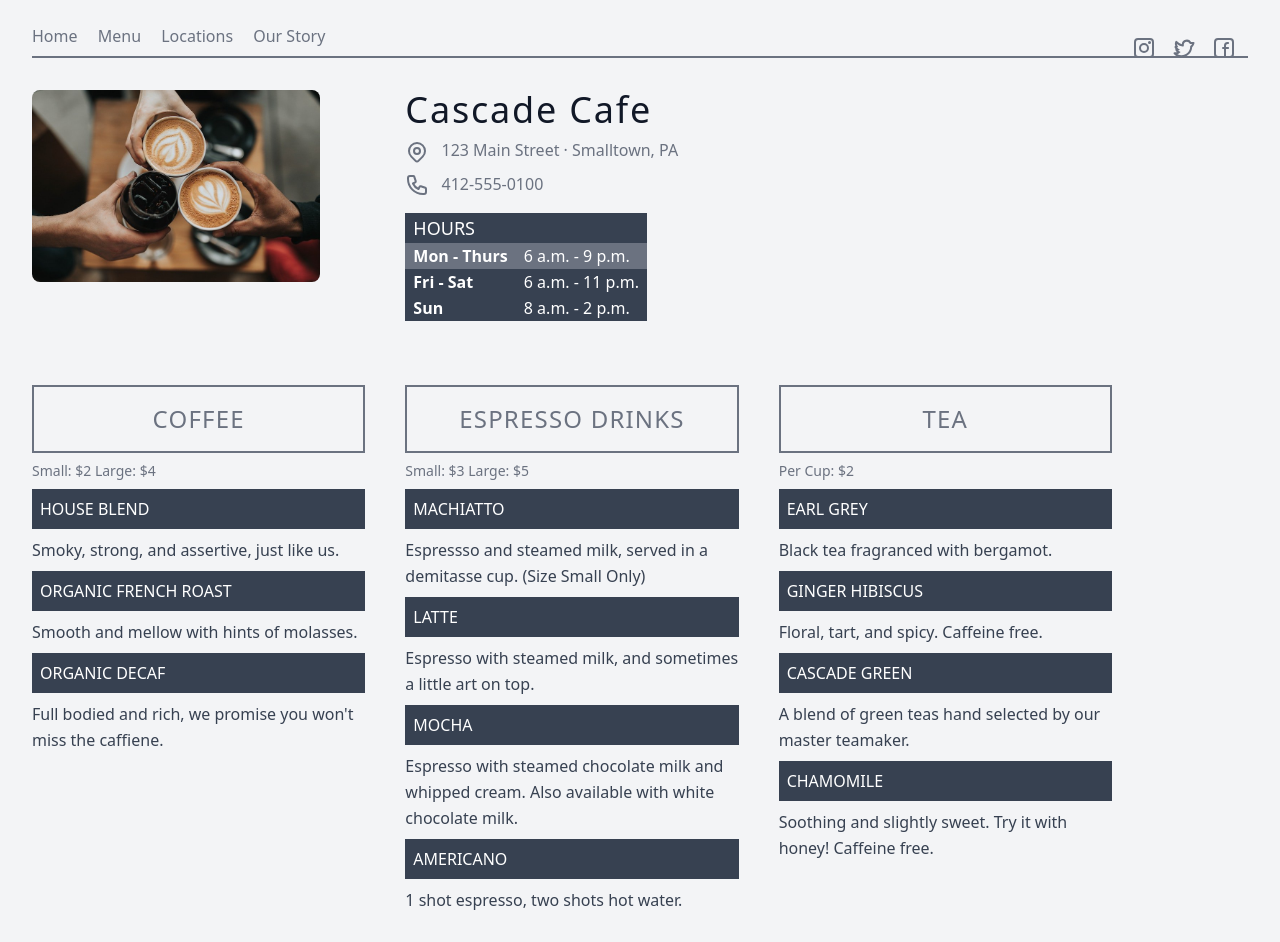
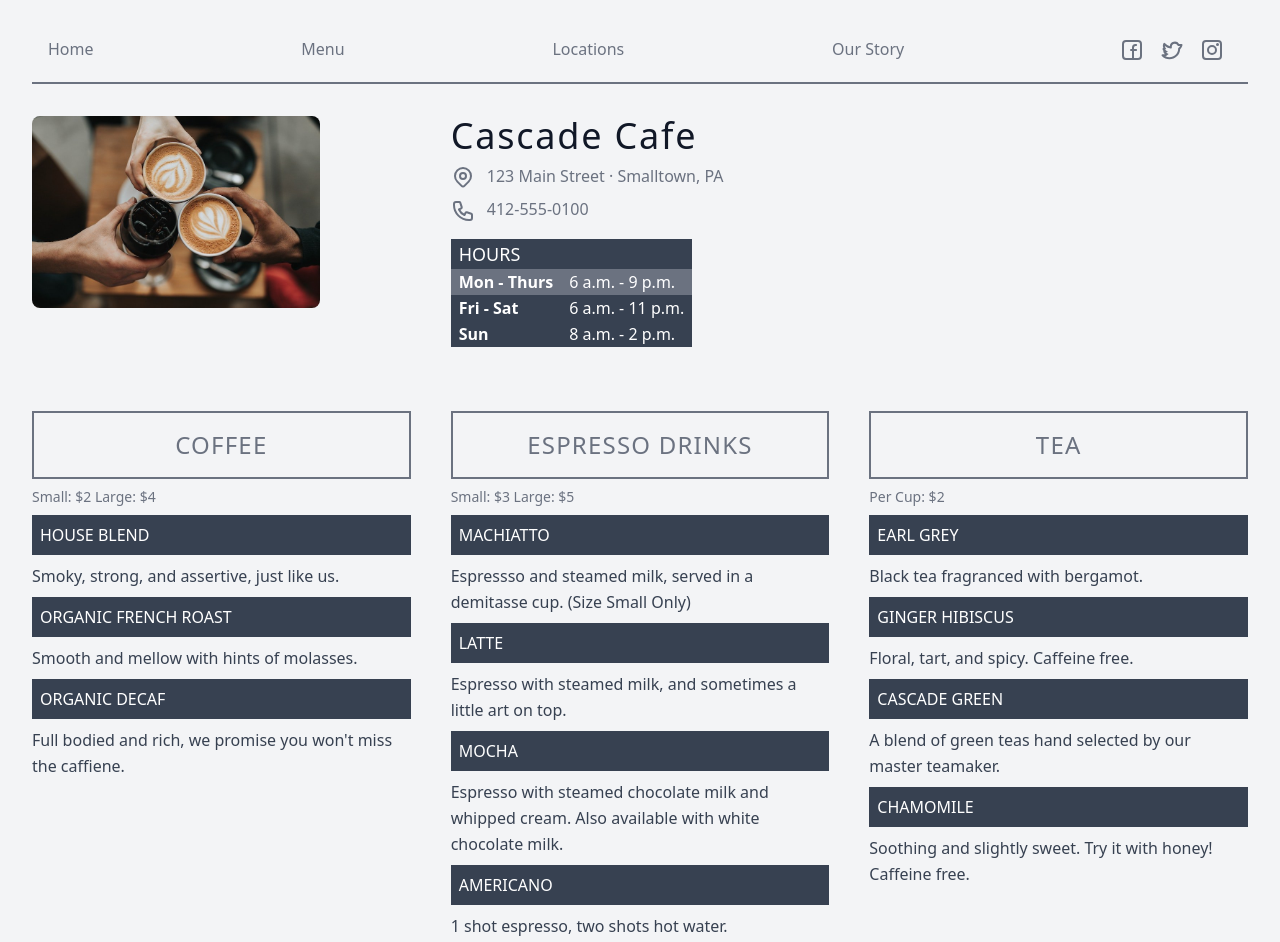
Before and after one commit to justingolden21/cascade-cafe-code-pen-challenge, a website: page docs/index.html in a window 1280 px wide. Shown: the top 942 px of the page. Drawn offline with Linux system fonts and the light colour scheme.

Commit message:
fix nav socials

```diff
--- a/docs/index.html
+++ b/docs/index.html
@@ -19,16 +19,18 @@
         <a href="#coffee">Menu</a>
         <a href="#">Locations</a>
         <a href="#">Our Story</a>
+        <div class="flex">
+            <a href="#" class="social" title="facebook">
+                <svg class="inline w-6 h-6" fill="none" viewBox="0 0 24 24" xmlns="http://www.w3.org/2000/svg"><path fill-rule="evenodd" clip-rule="evenodd" d="M2 6a4 4 0 0 1 4-4h12a4 4 0 0 1 4 4v12a4 4 0 0 1-4 4H6a4 4 0 0 1-4-4V6zm4-2a2 2 0 0 0-2 2v12a2 2 0 0 0 2 2h6v-7h-1a1 1 0 1 1 0-2h1V9.5A3.5 3.5 0 0 1 15.5 6h.6a1 1 0 1 1 0 2h-.6A1.5 1.5 0 0 0 14 9.5V11h2.1a1 1 0 1 1 0 2H14v7h4a2 2 0 0 0 2-2V6a2 2 0 0 0-2-2H6z" fill="currentColor"/></svg>
+            </a>
+            <a href="#" class="social" title="twitter">
+                <svg class="inline w-6 h-6" fill="none" viewBox="0 0 24 24" xmlns="http://www.w3.org/2000/svg"><path fill-rule="evenodd" clip-rule="evenodd" d="M14.849 5.658a3.086 3.086 0 0 0-3.027 3.693 1 1 0 0 1-1.103 1.188 11.167 11.167 0 0 1-5.834-2.544c.031.602.24 1.242.693 1.912l.679 1.004-1.115.475-.215.092c.16.183.352.37.567.555a8.22 8.22 0 0 0 .91.676l.011.007h.001l1.548.939-1.62.81c-.08.04-.16.076-.24.108a5.34 5.34 0 0 0 1.142.726l1.39.657-1.164 1.004c-.635.548-1.274.957-2.103 1.173A8.748 8.748 0 0 0 9.5 19.16c4.806 0 8.676-3.835 8.676-8.534v-.52l.425-.299c.664-.466 1.133-1.096 1.469-1.817h-2.16l-.272-.57a3.086 3.086 0 0 0-2.788-1.762zm-11.28 7.3a1 1 0 0 0-.237.797c.113.801.592 1.491 1.122 2.018.144.143.298.28.46.411l-.075.02c-.481.12-1.13.145-2.211.04a1 1 0 0 0-.813 1.694 10.716 10.716 0 0 0 7.684 3.222c5.713 0 10.399-4.436 10.664-10.034 1.29-1.083 1.935-2.55 2.283-3.883a1 1 0 0 0-.968-1.253h-2.353A5.086 5.086 0 0 0 9.78 8.329a9.214 9.214 0 0 1-4.721-2.975 1 1 0 0 0-1.673.23C2.78 6.906 2.664 8.43 3.34 9.98l-.234.1a1 1 0 0 0-.57 1.193c.186.652.604 1.228 1.032 1.685z" fill="currentColor"/></svg>
+            </a>
+            <a href="#" class="social" title="instagram">
+                <svg class="inline w-6 h-6" fill="none" viewBox="0 0 24 24" xmlns="http://www.w3.org/2000/svg"><path fill-rule="evenodd" clip-rule="evenodd" d="M2 6a4 4 0 0 1 4-4h12a4 4 0 0 1 4 4v12a4 4 0 0 1-4 4H6a4 4 0 0 1-4-4V6zm4-2a2 2 0 0 0-2 2v12a2 2 0 0 0 2 2h12a2 2 0 0 0 2-2V6a2 2 0 0 0-2-2H6zm6 5a3 3 0 1 0 0 6 3 3 0 0 0 0-6zm-5 3a5 5 0 1 1 10 0 5 5 0 0 1-10 0zm10.5-4a1.5 1.5 0 1 0 0-3 1.5 1.5 0 0 0 0 3z" fill="currentColor"/></svg>
+            </a>
+        </div>
 
-        <a href="#" class="social">
-            <svg class="inline w-8 h-8" fill="none" xmlns="http://www.w3.org/2000/svg"><path fill-rule="evenodd" clip-rule="evenodd" d="M2 6a4 4 0 0 1 4-4h12a4 4 0 0 1 4 4v12a4 4 0 0 1-4 4H6a4 4 0 0 1-4-4V6zm4-2a2 2 0 0 0-2 2v12a2 2 0 0 0 2 2h6v-7h-1a1 1 0 1 1 0-2h1V9.5A3.5 3.5 0 0 1 15.5 6h.6a1 1 0 1 1 0 2h-.6A1.5 1.5 0 0 0 14 9.5V11h2.1a1 1 0 1 1 0 2H14v7h4a2 2 0 0 0 2-2V6a2 2 0 0 0-2-2H6z" fill="currentColor"/></svg>
-        </a>
-        <a href="#" class="social">
-            <svg class="inline w-8 h-8" fill="none" xmlns="http://www.w3.org/2000/svg"><path fill-rule="evenodd" clip-rule="evenodd" d="M14.849 5.658a3.086 3.086 0 0 0-3.027 3.693 1 1 0 0 1-1.103 1.188 11.167 11.167 0 0 1-5.834-2.544c.031.602.24 1.242.693 1.912l.679 1.004-1.115.475-.215.092c.16.183.352.37.567.555a8.22 8.22 0 0 0 .91.676l.011.007h.001l1.548.939-1.62.81c-.08.04-.16.076-.24.108a5.34 5.34 0 0 0 1.142.726l1.39.657-1.164 1.004c-.635.548-1.274.957-2.103 1.173A8.748 8.748 0 0 0 9.5 19.16c4.806 0 8.676-3.835 8.676-8.534v-.52l.425-.299c.664-.466 1.133-1.096 1.469-1.817h-2.16l-.272-.57a3.086 3.086 0 0 0-2.788-1.762zm-11.28 7.3a1 1 0 0 0-.237.797c.113.801.592 1.491 1.122 2.018.144.143.298.28.46.411l-.075.02c-.481.12-1.13.145-2.211.04a1 1 0 0 0-.813 1.694 10.716 10.716 0 0 0 7.684 3.222c5.713 0 10.399-4.436 10.664-10.034 1.29-1.083 1.935-2.55 2.283-3.883a1 1 0 0 0-.968-1.253h-2.353A5.086 5.086 0 0 0 9.78 8.329a9.214 9.214 0 0 1-4.721-2.975 1 1 0 0 0-1.673.23C2.78 6.906 2.664 8.43 3.34 9.98l-.234.1a1 1 0 0 0-.57 1.193c.186.652.604 1.228 1.032 1.685z" fill="currentColor"/></svg>
-        </a>
-        <a href="#" class="social">
-            <svg class="inline w-8 h-8" fill="none" xmlns="http://www.w3.org/2000/svg"><path fill-rule="evenodd" clip-rule="evenodd" d="M2 6a4 4 0 0 1 4-4h12a4 4 0 0 1 4 4v12a4 4 0 0 1-4 4H6a4 4 0 0 1-4-4V6zm4-2a2 2 0 0 0-2 2v12a2 2 0 0 0 2 2h12a2 2 0 0 0 2-2V6a2 2 0 0 0-2-2H6zm6 5a3 3 0 1 0 0 6 3 3 0 0 0 0-6zm-5 3a5 5 0 1 1 10 0 5 5 0 0 1-10 0zm10.5-4a1.5 1.5 0 1 0 0-3 1.5 1.5 0 0 0 0 3z" fill="currentColor"/></svg>
-        </a>
     </nav>
     <section class="grid grid-cols-1 md:grid-cols-2 lg:grid-cols-3 gap-0 md:gap-2">
         <div class="header-div">
--- a/src/styles.css
+++ b/src/styles.css
@@ -33,13 +33,10 @@
 	}
 
 	nav {
-		@apply border-b-2 border-gray-500 py-2;
-	}
-	nav a {
-		@apply pr-4 my-2;
+		@apply flex flex-col sm:flex-row items-center justify-between flex-wrap px-4 py-2 border-b-2 border-gray-500;
 	}
 	nav .social {
-		@apply hover:bg-gray-500 rounded-full float-right p-1 hover:text-white;
+		@apply hover:bg-gray-500 rounded-full p-1 hover:text-white mx-1;
 	}
 
 	#hours {
```
Also changed, not shown: docs/css/styles.css.
